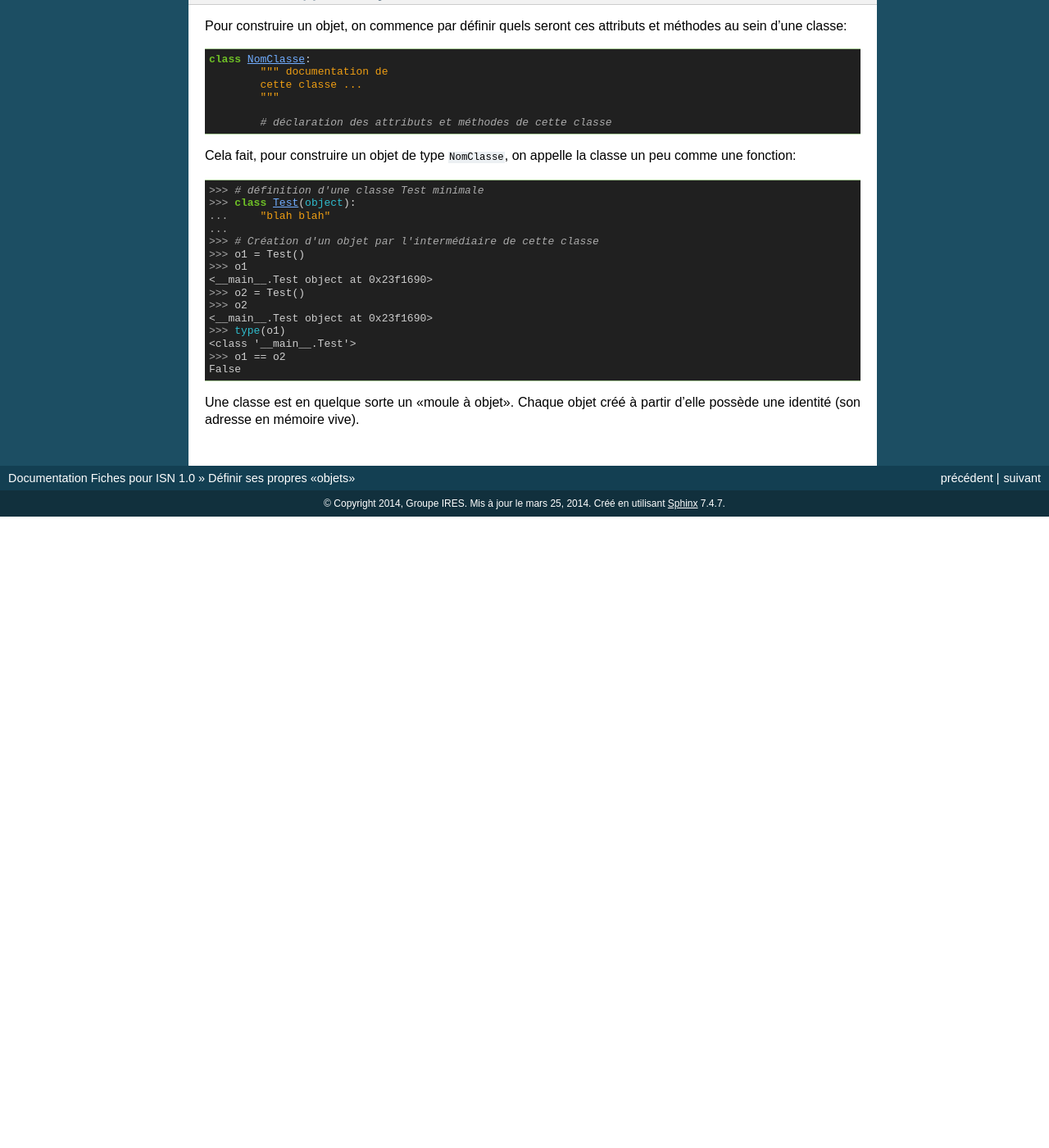
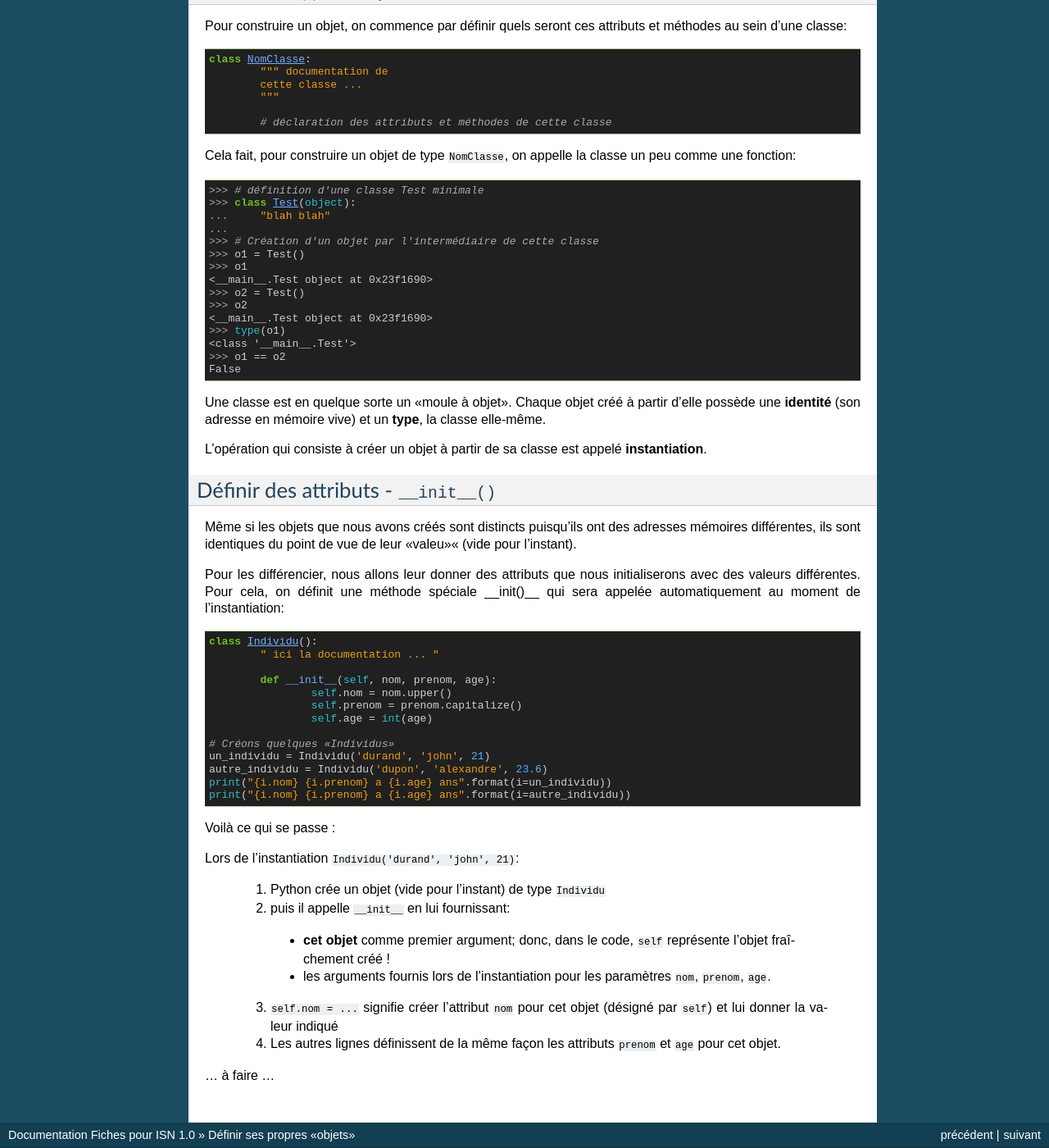
Before and after one commit to ORLEANS-TOURS-IRES/Fiches_ISN, a Sphinx documentation site: the page built from source/class.rst, in a window 1280 px wide and 1400 px high, scrolled down 677 px. Shown: the whole window at 82% size. Built offline with Sphinx 7.4.7, drawn with Linux system fonts in a browser that asks for light colours; before the commit the page ends 1307 px from its top, so only the background shows below that; some of the changed text lies outside the part shown.

Commit message:
modification + ajout dans «les classes»

```diff
--- a/source/chaines.rst
+++ b/source/chaines.rst
@@ -177,8 +177,9 @@ Autres opérations utiles
         'Bruxelle est la capitale de la Belgique.'
         >>> piece, pos = "cavalier", (3, 5)
         >>> "La position du {a} est ligne {b[0]} colonne {b[1]}.".format(a=piece, b=pos)
+        'La position du cavalier est ligne 3 colonne 5.'
         >>> conv = "En binaire {a}={a:b} et en hexadécimal {a}={a:x}."
-        >>>> conv = conv.format(a=43)
+        >>> conv = conv.format(a=43)
         >>> print(conv)
         En binaire 43=101011 et en hexadécimal 43=2b.
 
--- a/source/class.rst
+++ b/source/class.rst
@@ -62,4 +62,42 @@ Cela fait, pour construire un objet de type ``NomClasse``, on appelle la classe
         False
 
 
-Une classe est en quelque sorte un «moule à objet». Chaque objet créé à partir d'elle possède une identité (son adresse en mémoire vive).
+Une classe est en quelque sorte un «moule à objet». Chaque objet créé à partir d'elle possède une **identité** (son adresse en mémoire vive) et un **type**, la classe elle-même.
+
+L'opération qui consiste à créer un objet à partir de sa classe est appelé **instantiation**.
+
+Définir des attributs - ``__init__()``
+======================================
+
+Même si les objets que nous avons créés sont distincts puisqu'ils ont des adresses mémoires différentes, ils sont identiques du point de vue de leur «valeu»« (vide pour l'instant).
+
+Pour les différencier, nous allons leur donner des attributs que nous initialiserons avec des valeurs différentes. Pour cela, on définit une méthode spéciale __init()__ qui sera appelée automatiquement au moment de l'instantiation::
+
+        class Individu():
+                " ici la documentation ... "
+
+                def __init__(self, nom, prenom, age):
+                        self.nom = nom.upper()
+                        self.prenom = prenom.capitalize()
+                        self.age = int(age)
+
+        # Créons quelques «Individus»
+        un_individu = Individu('durand', 'john', 21)
+        autre_individu = Individu('dupon', 'alexandre', 23.6)
+        print("{i.nom} {i.prenom} a {i.age} ans".format(i=un_individu))
+        print("{i.nom} {i.prenom} a {i.age} ans".format(i=autre_individu))
+
+Voilà ce qui se passe :
+
+Lors de l'instantiation ``Individu('durand', 'john', 21)``:
+
+  1. Python crée un objet (vide pour l'instant) de type ``Individu``
+  2. puis il appelle ``__init__`` en lui fournissant:
+
+    * **cet objet** comme premier argument; donc, dans le code, ``self`` représente l'objet fraîchement créé !
+    *  les arguments fournis lors de l'instantiation pour les paramètres ``nom``, ``prenom``, ``age``.
+
+  3. ``self.nom = ...`` signifie créer l'attribut ``nom`` pour cet objet (désigné par ``self``) et lui donner la valeur indiqué
+  4. Les autres lignes définissent de la même façon les attributs ``prenom`` et ``age`` pour cet objet.
+
+... à faire ...
```
